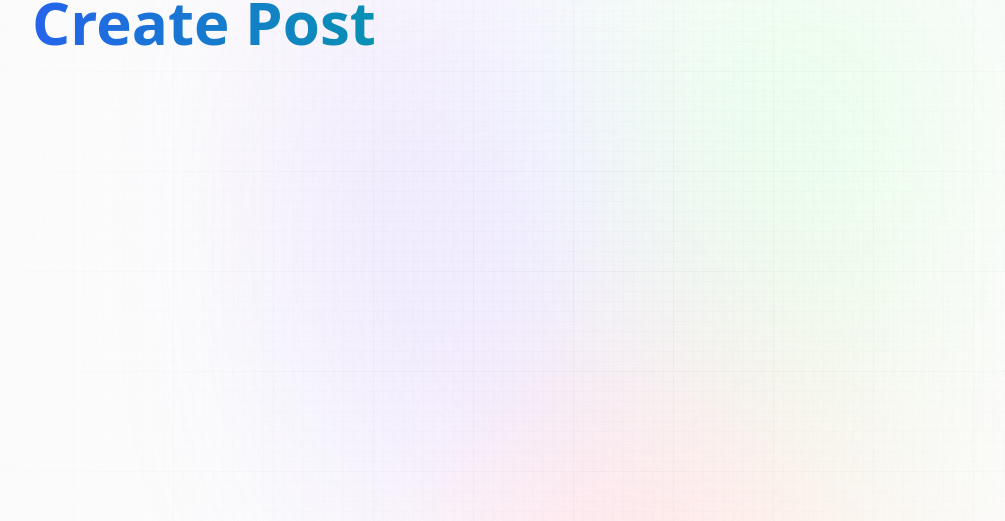
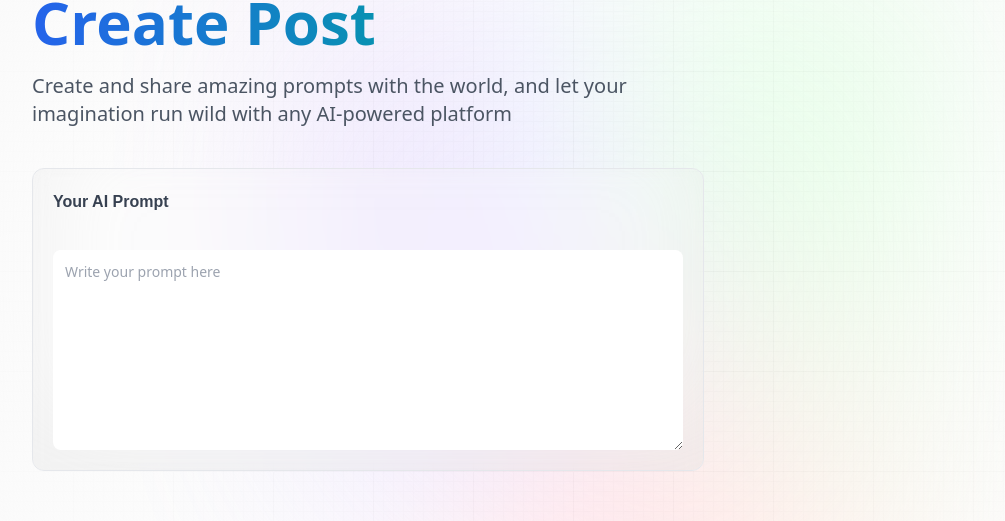
Before and after one commit to Mounieshh/promptopia_nextjs, a Next.js app: page /create-prompt in a window 1280 px wide. Shown: the part 134-655 px from the top of the page, without its empty margins (32-1037 px from the left). Built offline with nearby package versions, Linux system fonts and the light colour scheme; no server answers.

Commit message:
form modified

```diff
--- a/components/Form.jsx
+++ b/components/Form.jsx
@@ -14,6 +14,32 @@
         {type} Post
        </span>
       </h1>
+
+      <p className='desc text-left max-w-md'>
+      {type} and share amazing prompts with the world, and let your
+      imagination run wild with any AI-powered platform
+      </p>
+
+
+      <form
+      onSubmit={handleSubmit}
+      className='mt-10 w-full max-w-2xl flex flex-col gap-7 glassmorphism'
+      >
+        <label>
+          <span className='font-satoshi font-semibold text-base text-gray-700'>
+              Your AI Prompt
+          </span>
+        </label>
+
+        <textarea
+        value={post.propmt}
+        onChange={(e) => setPost({...post, prompt : e.target.value})}
+        placeholder='Write your prompt here'
+        required
+        className='form_textarea'
+        />
+
+      </form>
     </section>
     </>
   )
```
